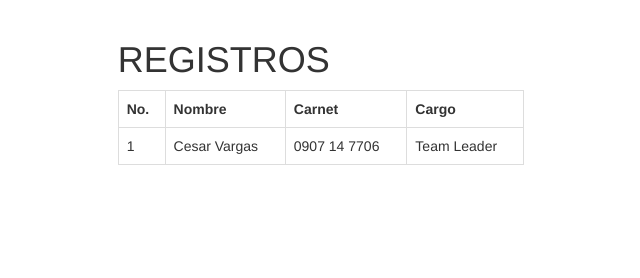
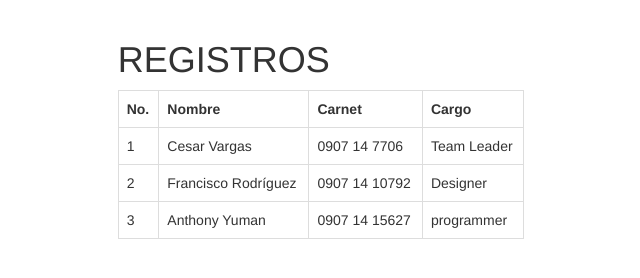
Before and after one commit to inputvargas/EquipoDinamita, a plain HTML site: page index.html in a window 1280 px wide. Shown: the whole page, without its empty margins (319-959 px from the left). Drawn offline with nearby package versions, Linux system fonts and the light colour scheme.

```diff
--- a/index.html
+++ b/index.html
@@ -36,6 +36,18 @@
                     <td>Team Leader</td>
                 </tr>
 
+                <tr>
+                    <td>2</td>
+                    <td>Francisco Rodríguez</td>
+                    <td>0907 14 10792</td>
+                    <td>Designer</td>
+                </tr>
+                <tr>
+                    <td>3</td>
+                    <td>Anthony Yuman</td>
+                    <td>0907 14 15627</td>
+                    <td>programmer</td>
+                </tr>
             </table>
         </div>
     </div>
```
